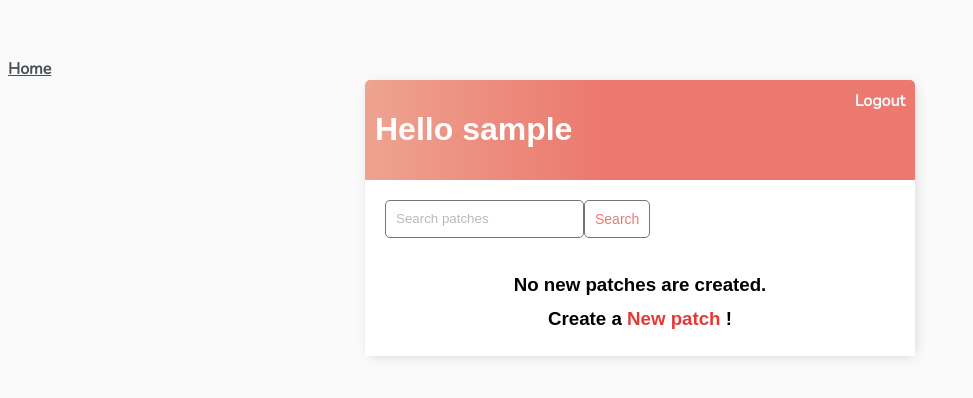
After one commit to xdeathofmojox/punkin_patch_site, a Django app: page /punkin_patch/patches/ in a window 1280 px wide. The commit adds this page. Shown: the top 398 px of the page, without its empty margins (0-973 px from the left). Run offline with Django 4.2, Linux system fonts and the light colour scheme; the visitor is signed in with stand-in values (Sample User, id 1); data that the repository does not hold is empty.

Commit message:
Add patch template

```diff
--- a/punkin_patch/admin.py
+++ b/punkin_patch/admin.py
@@ -1,5 +1,6 @@
 from django.contrib import admin
-from .models import Character
+from .models import Character, PatchTemplate
 
 # Register your models here.
 admin.site.register(Character)
+admin.site.register(PatchTemplate)
--- /dev/null
+++ b/punkin_patch/patchViews.py
@@ -0,0 +1,58 @@
+from django.contrib.auth.mixins import LoginRequiredMixin
+from django.views.generic.list import ListView
+from django.views.generic.detail import DetailView
+from django.views.generic.edit import CreateView, UpdateView, DeleteView
+from .models import PatchTemplate
+from django.urls import reverse_lazy
+
+class PatchList(LoginRequiredMixin, ListView):
+    model = PatchTemplate
+    context_object_name = 'patches'
+    template_name = 'punkin_patch/patches/patch_list.html'
+
+    def get_context_data(self, **kwargs):
+        context = super().get_context_data(**kwargs)
+        context['patches'] = context['patches'].filter(user=self.request.user)
+
+        search_input = self.request.GET.get('search-area') or ''
+        if search_input:
+            context['patches'] = context['patches'].filter(
+                name__contains=search_input)
+
+        context['search_input'] = search_input
+
+        return context
+
+
+class PatchDetail(LoginRequiredMixin, DetailView):
+    model = PatchTemplate
+    context_object_name = 'patch'
+    template_name = 'punkin_patch/patches/patch.html'
+
+
+class PatchCreate(LoginRequiredMixin, CreateView):
+    model = PatchTemplate
+    fields = ['name']
+    success_url = reverse_lazy('patches')
+    template_name = 'punkin_patch/patches/patch_form.html'
+
+    def form_valid(self, form):
+        form.instance.user = self.request.user
+        return super(PatchCreate, self).form_valid(form)
+
+
+class PatchUpdate(LoginRequiredMixin, UpdateView):
+    model = PatchTemplate
+    fields = ['name']
+    success_url = reverse_lazy('patches')
+    template_name = 'punkin_patch/patches/patch_form.html'
+
+
+class PatchDelete(LoginRequiredMixin, DeleteView):
+    model = PatchTemplate
+    context_object_name = 'patch'
+    success_url = reverse_lazy('patches')
+    template_name = 'punkin_patch/patches/patch_confirm_delete.html'
+    def get_queryset(self):
+        owner = self.request.user
+        return self.model.objects.filter(user=owner)
--- a/punkin_patch/templates/punkin_patch/main.html
+++ b/punkin_patch/templates/punkin_patch/main.html
@@ -73,6 +73,7 @@
             padding: 20px 0px;
         }
 
+        .patch-wrapper,
         .character-wrapper {
             display: flex;
             align-items: center;
@@ -82,29 +83,17 @@
             overflow: hidden;
         }
 
+        .patch-title,
         .character-title {
             display: flex;
             padding: 20px;
         }
 
+        .patch-title a,
         .character-title a {
             text-decoration: none;
             color: #4b5156;
             margin-left: 10px;
-        }
-
-        .character-complete-icon {
-            height: 20px;
-            width: 20px;
-            background-color: rgb(105, 192, 105);
-            border-radius: 50%;
-        }
-
-        .character-incomplete-icon {
-            height: 20px;
-            width: 20px;
-            background-color: rgb(218, 218, 218);
-            border-radius: 50%;
         }
 
         .delete-link {
--- /dev/null
+++ b/punkin_patch/templates/punkin_patch/patches/patch.html
@@ -0,0 +1 @@
+<h1>Patch: {{patch}}</h1>
--- /dev/null
+++ b/punkin_patch/templates/punkin_patch/patches/patch_list.html
@@ -0,0 +1,44 @@
+{% extends 'punkin_patch/main.html' %} {% block content %}
+
+<script src="https://cdn.jsdelivr.net/npm/sortablejs@latest/Sortable.min.js"></script>
+<div class="header-bar">
+    <div>
+        <h1>Hello {{request.user}}</h1>
+    </div>
+
+    {% if request.user.is_authenticated %}
+    <a href="{% url 'logout' %}">Logout</a> {% else %}
+    <a href="{% url 'login' %}">Login</a> {% endif %}
+</div>
+
+
+<div id="search-add-wrapper">
+    <form method="GET" style="display: flex;">
+        <input type='text' name='search-area' placeholder="Search patches" value="{{search_input}}">
+        <input class="button" type="submit" value='Search'>
+    </form>
+    {% if patches|length > 0 %}
+    <a id="add-link" href="{% url 'patch-create' %}">&#x2b;</a>
+    {% endif %}
+</div>
+
+<div id="patchlist" class="patch-items-wrapper">
+    {% for patch in patches %}
+    <div class="patch-wrapper" data-position="{{patch.pk}}">
+        <div class="patch-title">
+            <a href="{% url 'patch-update' patch.id %}">{{patch}}</a>
+        </div>
+        <div>
+            <a class="delete-link" href="{% url 'patch-delete' patch.id %}">&#215;</a>
+        </div>
+    </div>
+
+    {% empty %}
+    <div style="text-align: center; padding-bottom: 10px; line-height: 1em;">
+        <h3>No new patches are created.</h3>
+        <h3>Create a <a style="text-decoration: none; color: #e53935;" href="{% url 'patch-create' %}">New patch</a> ! </h3>
+    </div>
+    {% endfor %}
+</div>
+
+{% endblock content %}
--- a/punkin_patch/urls.py
+++ b/punkin_patch/urls.py
@@ -1,5 +1,6 @@
 from django.urls import path
 from .characterViews import CharacterList, CharacterDetail, CharacterCreate, CharacterUpdate, CharacterDelete
+from .patchViews import PatchList, PatchDetail, PatchCreate, PatchUpdate, PatchDelete
 
 urlpatterns = [
     path('characters/', CharacterList.as_view(), name='characters'),
@@ -7,4 +8,9 @@ urlpatterns = [
     path('character-create/', CharacterCreate.as_view(), name='character-create'),
     path('character-update/<int:pk>/', CharacterUpdate.as_view(), name='character-update'),
     path('character-delete/<int:pk>/', CharacterDelete.as_view(), name='character-delete'),
+    path('patches/', PatchList.as_view(), name='patches'),
+    path('patch/<int:pk>/', PatchDetail.as_view(), name='patch'),
+    path('patch-create/', PatchCreate.as_view(), name='patch-create'),
+    path('patch-update/<int:pk>/', PatchUpdate.as_view(), name='patch-update'),
+    path('patch-delete/<int:pk>/', PatchDelete.as_view(), name='patch-delete'),
 ]
```
Also changed, not shown: punkin_patch/models.py (+7 -0 lines), punkin_patch/templates/punkin_patch/patches/patch_confirm_delete.html (added, +18 -0 lines), punkin_patch/templates/punkin_patch/patches/patch_form.html (added, +18 -0 lines), punkin_patch/migrations/0002_patchtemplate.py (added).
